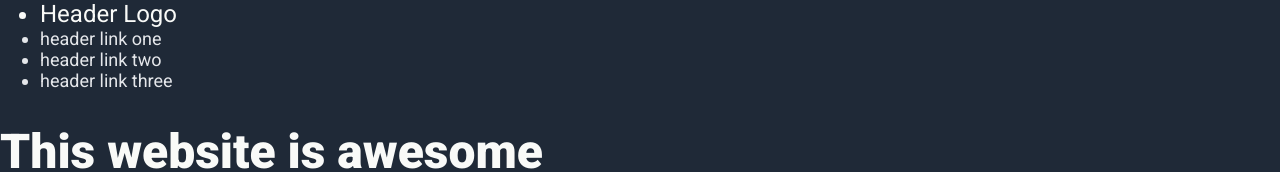
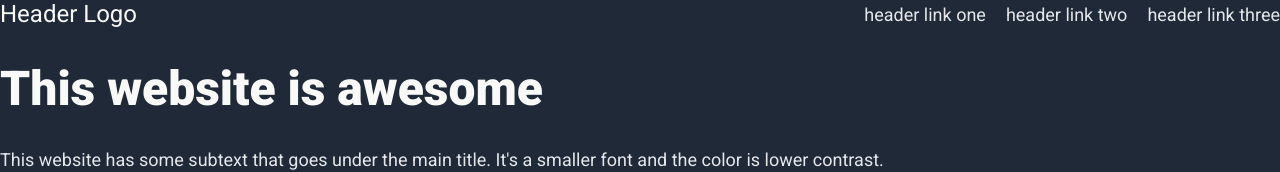
Before and after one commit to drossano/landing-page, a plain HTML site: page index.html in a window 1280 px wide. Shown: the top 172 px of the page. Drawn offline with Linux system fonts and the light colour scheme.

Commit message:
Layout header logo & links

```diff
--- a/styles.css
+++ b/styles.css
@@ -9,6 +9,11 @@ body {
 
 ul {
     margin: 0;
+    display: flex;
+    align-items: center;
+    list-style-type: none;
+    padding: 0;
+    gap: 20px;
 }
 
 .hero h1 {
@@ -25,6 +30,7 @@ ul {
 .logo {
     font-size: 24px;
     color: #F9FAf8;
+    margin-right: auto;
 }
 
 .link {
```
